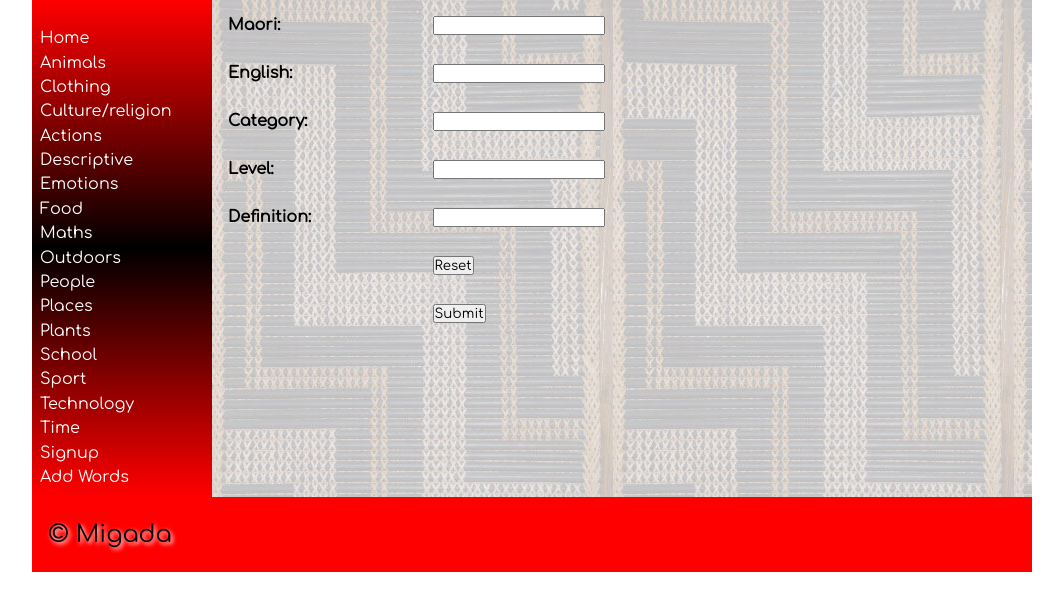
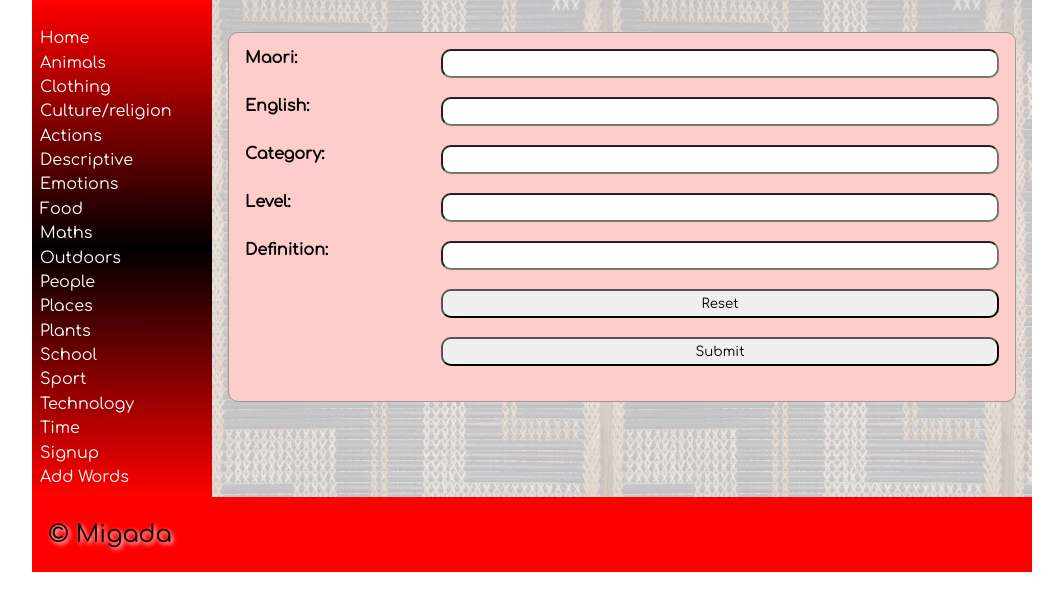
Before and after one commit to propulsion180/Maori-Dictionary, a Flask app: page /addword in a window 1280 px wide. Shown: the part 101-712 px from the top of the page, without its empty margins (108-1171 px from the left). Run offline with Flask 2, Linux system fonts and the light colour scheme; data comes from the database, SQL or seed files in the repository; some web fonts are replaced.

Commit message:
Initial commit

```diff
--- a/templates/addword.html
+++ b/templates/addword.html
@@ -5,8 +5,8 @@
 {% block heading %}Add a Word{% endblock %}
 
 {% block main %}
-     <form class="myForm" method="post">
-        <div class="form-group">
+     <form class="dataForm" method="post">
+      <div class="form-group">
             <div class="form-label"><label for="maori">Maori:</label></div>
             <div class="form-element"><input type="text" name="maori" id="maori" required></div>
         </div>
--- a/templates/signup.html
+++ b/templates/signup.html
@@ -5,7 +5,7 @@
 {% block heading %}Sign up{% endblock %}
 
 {% block main %}
-    <form class="myForm" method="post">
+    <form class="dataForm" method="post">
         <div class="form-group">
             <div class="form-label"><label for="firstname">First Name:</label></div>
             <div class="form-element"><input type="text" name="fname" id="fname" required></div>
```
